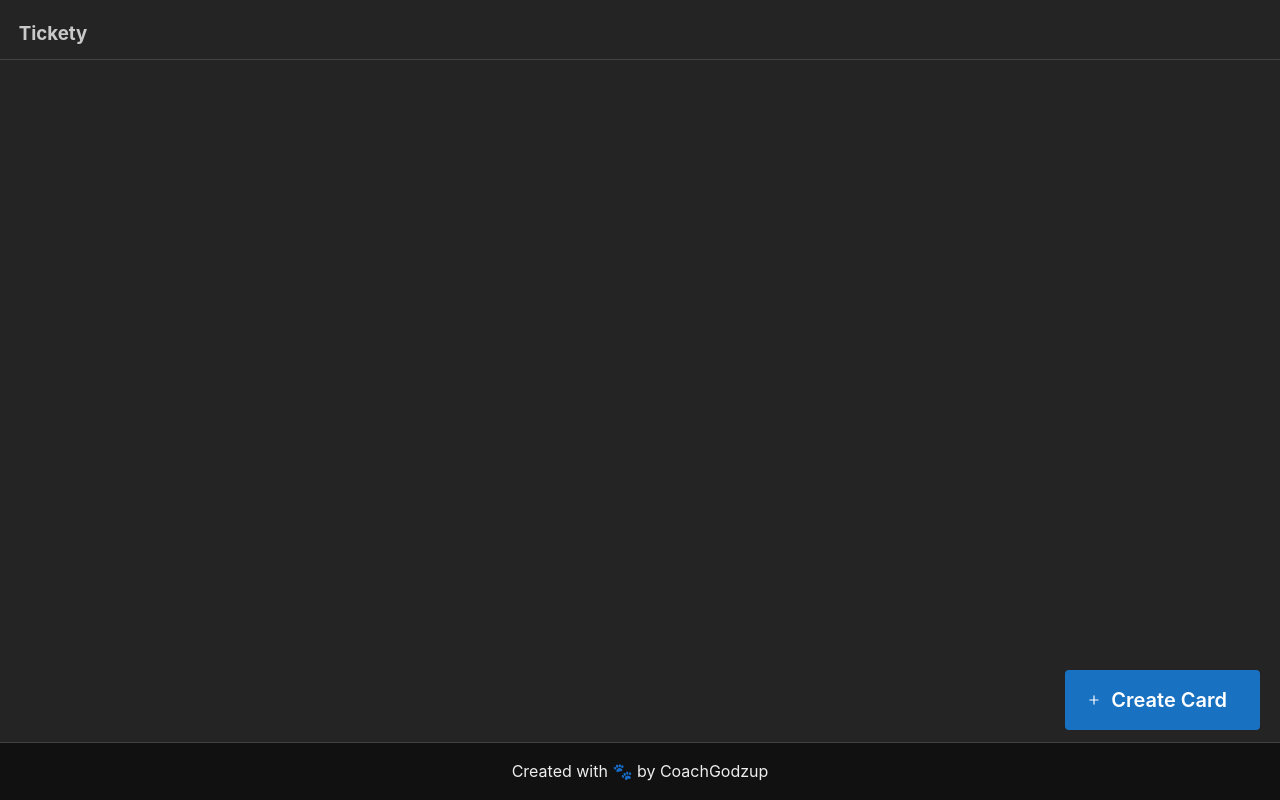
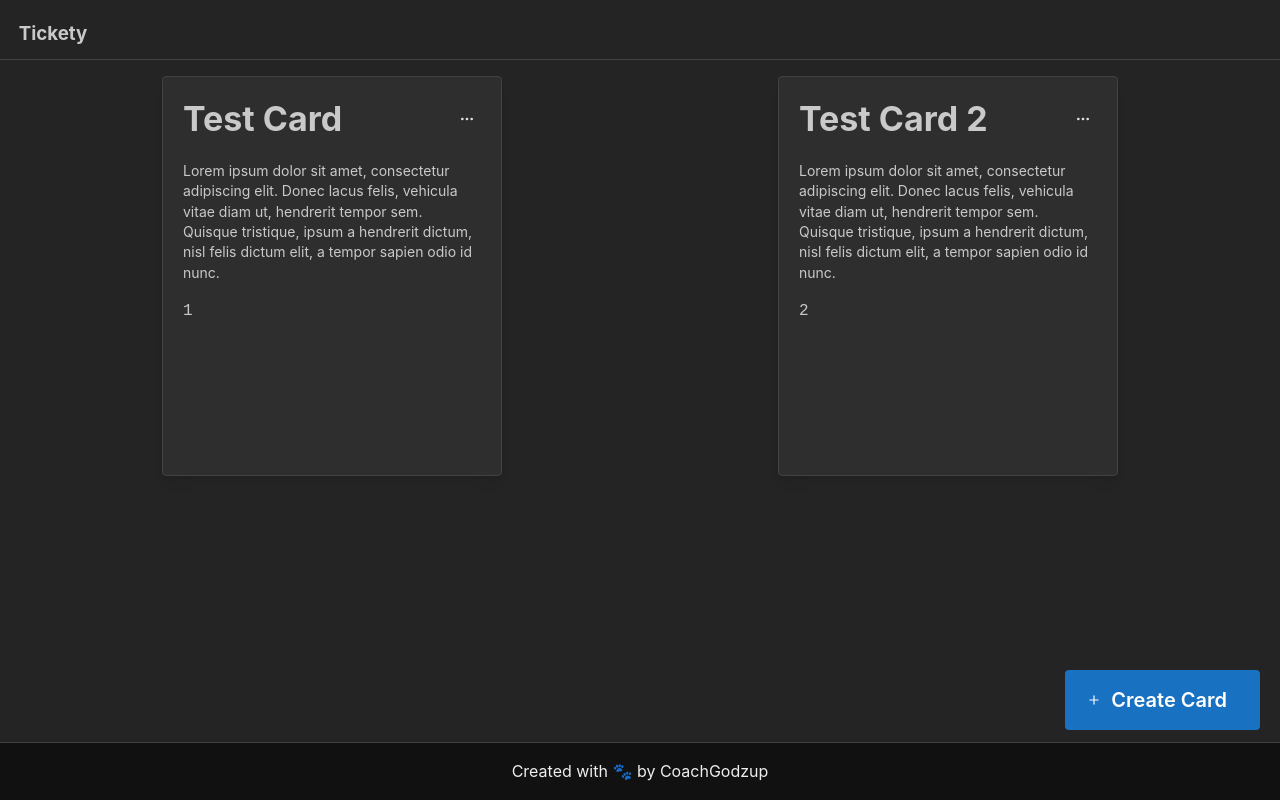
Before and after one commit to CoachGodzup/tickety, a Next.js app: page / in a window 1280 px wide. Built offline with nearby package versions, Linux system fonts and the light colour scheme.

Commit message:
feat(main): linting, added Suspense on slow loading and async components

```diff
--- a/src/app/component/list/cardList.tsx
+++ b/src/app/component/list/cardList.tsx
@@ -16,7 +16,7 @@ const CardList: React.FC = () => {
   )
 
   return (
-    <Flex p={20} wrap="wrap">
+    <Flex gap="md" rowGap="md" columnGap="md" wrap="wrap">
       {cardListElements}
     </Flex>
   )
--- a/src/app/component/modal/creator/creator.tsx
+++ b/src/app/component/modal/creator/creator.tsx
@@ -1,14 +1,14 @@
+import type { EditorProps } from '../editor/editor'
 import { Modal, Portal } from '@mantine/core'
 import { useDisclosure } from '@mantine/hooks'
-import React from 'react'
-import { EditorProps } from '../editor/editor'
+import React, { Suspense } from 'react'
 import { CreateCardButton } from './createCardButton'
 
 const Editor = React.lazy(() => import('../editor/editor'))
 
 interface CreatorProps extends EditorProps {}
 
-export const Creator: React.FC<CreatorProps> = ({onSubmit}) => {
+export const Creator: React.FC<CreatorProps> = ({ onSubmit }) => {
   const [openCardEditor, handleCardEditor] = useDisclosure()
 
   const onSubmitWithModalHandler = () => {
@@ -20,14 +20,16 @@ export const Creator: React.FC<CreatorProps> = ({onSubmit}) => {
 
   return (
     <Portal>
-      {<CreateCardButton onClick={handleCardEditor.open} />}
+      <CreateCardButton onClick={handleCardEditor.open} />
       <Modal
         opened={openCardEditor}
         onClose={handleCardEditor.close}
-        title= {"Create Card"}
+        title="Create Card"
       >
         <Modal.Body>
-          <Editor onSubmit={onSubmitWithModalHandler}></Editor>
+          <Suspense fallback="Loading...">
+            <Editor onSubmit={onSubmitWithModalHandler}></Editor>
+          </Suspense>
         </Modal.Body>
       </Modal>
     </Portal>
--- a/src/app/component/modal/editor/editor.tsx
+++ b/src/app/component/modal/editor/editor.tsx
@@ -5,7 +5,10 @@ import { Button, Container, Textarea, TextInput } from '@mantine/core'
 import React, { useState } from 'react'
 import { useDispatch } from 'react-redux'
 import { v4 as uuidv4 } from 'uuid'
-import { addCard, editCard as editCardAction } from '../../../store/card.reducer'
+import {
+  addCard,
+  editCard as editCardAction,
+} from '../../../store/card.reducer'
 
 export interface EditorProps {
   onSubmit?: () => void
@@ -23,7 +26,7 @@ const Editor: React.FC<EditorProps> = ({ onSubmit, editCard }) => {
   }
 
   const handleEditCard = () => {
-    dispatch(editCardAction({ ...editCard as Card, title, body }))
+    dispatch(editCardAction({ ...(editCard as Card), title, body }))
   }
 
   const handleNewCard = () => {
@@ -38,7 +41,7 @@ const Editor: React.FC<EditorProps> = ({ onSubmit, editCard }) => {
 
   const handleSubmit = (e: React.FormEvent) => {
     e.preventDefault()
-    editCard ? handleNewCard() : handleEditCard()
+    editCard ? handleEditCard() : handleNewCard()
     resetForm()
     if (onSubmit) {
       onSubmit()
@@ -53,13 +56,13 @@ const Editor: React.FC<EditorProps> = ({ onSubmit, editCard }) => {
           type="text"
           id="title"
           value={title}
-          onChange={e => setTitle(e.target.value)}
+          onChange={(e) => setTitle(e.target.value)}
         />
         <Textarea
           label="Body"
           id="body"
           value={body}
-          onChange={e => setBody(e.target.value)}
+          onChange={(e) => setBody(e.target.value)}
         />
         <Container style={{ paddingTop: '1em', paddingLeft: '0' }}>
           <Button type="submit">{editCard ? 'Edit Card' : 'Add Card'}</Button>
--- a/src/app/component/modal/editor/modalEditor.tsx
+++ b/src/app/component/modal/editor/modalEditor.tsx
@@ -1,36 +1,40 @@
 import type { EditorProps } from './editor'
 import { Modal } from '@mantine/core'
-import { useDisclosure } from '@mantine/hooks'
-import React, { useEffect } from 'react'
+import React, { Suspense } from 'react'
 
 const Editor = React.lazy(() => import('./editor'))
 
 interface ModalEditorProps extends EditorProps {
-    isOpen: boolean
+  modalHandler: {
+    readonly open: () => void
+    readonly close: () => void
+    readonly toggle: () => void
+  }
+  isOpen: boolean
 }
 
-export const ModalEditor: React.FC<ModalEditorProps> = ({ onSubmit, editCard, isOpen }) => {
-  const [openCardEditor, handleCardEditor] = useDisclosure(isOpen)
-
-  useEffect(() => {
-    isOpen ? handleCardEditor.open() : handleCardEditor.close()
-  }, [])
-
+export const ModalEditor: React.FC<ModalEditorProps> = ({
+  onSubmit,
+  editCard,
+  modalHandler,
+  isOpen,
+}) => {
   const onSubmitWithModalHandler = () => {
     if (onSubmit) {
       onSubmit()
     }
-    handleCardEditor.close()
+    modalHandler.close()
   }
 
   return (
-    <Modal
-      opened={openCardEditor}
-      onClose={handleCardEditor.close}
-      title= {editCard ? "Edit Card" : "Create Card"}
-    >
+    <Modal opened={isOpen} onClose={modalHandler.close} title="Edit Card">
       <Modal.Body>
-        <Editor onSubmit={onSubmitWithModalHandler} editCard={editCard}></Editor>
+        <Suspense fallback="Loading...">
+          <Editor
+            onSubmit={onSubmitWithModalHandler}
+            editCard={editCard}
+          ></Editor>
+        </Suspense>
       </Modal.Body>
     </Modal>
   )
--- a/src/app/page.tsx
+++ b/src/app/page.tsx
@@ -1,43 +1,31 @@
 'use client'
 
-import {
-  Affix,
-  AppShell,
-  Burger,
-  Button,
-  Container,
-  Modal,
-  Portal,
-} from '@mantine/core'
-import { useDisclosure } from '@mantine/hooks'
-import { IconPlus } from '@tabler/icons-react'
+import { AppShell, Container } from '@mantine/core'
 import Link from 'next/link'
-import React from 'react'
+import React, { Suspense } from 'react'
 import CardList from './component/list/cardList'
+import { Creator } from './component/modal/creator/creator'
 import { Providers } from './providers'
-import { Creator } from './component/modal/creator/creator'
-
-const CardEditor = React.lazy(() => import('./component/modal/editor/editor'))
 
 const App: React.FC = () => {
-  const [opened, { toggle }] = useDisclosure()
-
   return (
+    <Suspense fallback="loading...">
       <Providers>
         <AppShell header={{ height: 60 }} padding="md">
           <AppShell.Header>
-          <Burger opened={opened} onClick={toggle} hiddenFrom="sm" size="sm" />
             <h3 style={{ paddingLeft: '1em' }}>Tickety</h3>
           </AppShell.Header>
 
           <AppShell.Main>
-          <Container size="xl">
+            <Container fluid>
+              <Suspense fallback="loading...">
                 <CardList></CardList>
+              </Suspense>
             </Container>
             <Creator />
           </AppShell.Main>
 
-        <AppShell.Footer bg="#111" c="#eee" ta="center">
+          <AppShell.Footer bg="#111" c="#eee" ta="center" pt={{}}>
             <p>
               Created with 🐾 by
               {' '}
@@ -53,6 +41,7 @@ const App: React.FC = () => {
           </AppShell.Footer>
         </AppShell>
       </Providers>
+    </Suspense>
   )
 }
 
--- a/src/app/store/card.reducer.ts
+++ b/src/app/store/card.reducer.ts
@@ -18,22 +18,34 @@ const cardSlice = createSlice({
   initialState,
   reducers: {
     addCard: (state: CardStore, action: PayloadAction<Card>) => {
-      if (state.cards.find(card => card.id === action.payload.id)) {
+      if (state.cards.find((card) => card.id === action.payload.id)) {
         return state
       }
       return { ...state, cards: [...state.cards, action.payload] }
     },
-    toggleCard: (state: CardStore, action: PayloadAction<{ id: string }>) => {
-      return { ...state, cards: [...state.cards.map(card => card.id === action.payload.id ? { ...card, isDone: !card.isDone } : card)] }
-    },
-    editCard: (state: CardStore, action: PayloadAction<Card>) => {
-      return { ...state, cards: [...state.cards.map(card => card.id === action.payload.id ? { ...card, ...action.payload } : card)] }
-    },
-    removeCard: (state: CardStore, action: PayloadAction<{ id: string }>) => {
-      return { ...state, cards: state.cards.filter(card => card.id !== action.payload.id) }
-    },
+    toggleCard: (state: CardStore, action: PayloadAction<{ id: string }>) => ({
+      ...state,
+      cards: [
+        ...state.cards.map((card) =>
+          card.id === action.payload.id
+            ? { ...card, isDone: !card.isDone }
+            : card
+        ),
+      ],
+    }),
+    editCard: (state: CardStore, action: PayloadAction<Card>) => ({
+      ...state,
+      cards: [
+        ...state.cards.map((card) =>
+          card.id === action.payload.id ? action.payload : card
+        ),
+      ],
+    }),
+    removeCard: (state: CardStore, action: PayloadAction<{ id: string }>) => ({
+      ...state,
+      cards: state.cards.filter((card) => card.id !== action.payload.id),
+    }),
   },
-
 })
 
 // Export actions
--- a/src/app/store/root.store.ts
+++ b/src/app/store/root.store.ts
@@ -23,9 +23,10 @@ const defaultState = [
 ]
 
 export const rootStore = configureStore({
-  preloadedState: preloadedState ? { cards: JSON.parse(preloadedState) } : defaultState,
+  preloadedState: { cards: preloadedState ? JSON.parse(preloadedState) : { cards: defaultState } },
   reducer: rootReducer,
-  middleware: getDefaultMiddleware => getDefaultMiddleware().concat(sessionStorageMiddleware.middleware),
+  middleware: getDefaultMiddleware =>
+    getDefaultMiddleware().concat(sessionStorageMiddleware.middleware),
 })
 
 export type RootState = ReturnType<typeof rootStore.getState>
--- a/src/app/store/sessionStorageMiddleware.ts
+++ b/src/app/store/sessionStorageMiddleware.ts
@@ -9,6 +9,6 @@ sessionStorageMiddleware.startListening({
   effect: (_, listenerApi) =>
     sessionStorage.setItem(
       'todo',
-      JSON.stringify((listenerApi.getState() as RootState).cards),
+      JSON.stringify((listenerApi.getState() as RootState).cards)
     ),
 })
```
Also changed, not shown: src/app/component/cardComponent.tsx (+29 -29 lines), src/app/component/modal/creator/createCardButton.tsx (+6 -4 lines). Lines whose indentation alone changed are shown as unchanged.
